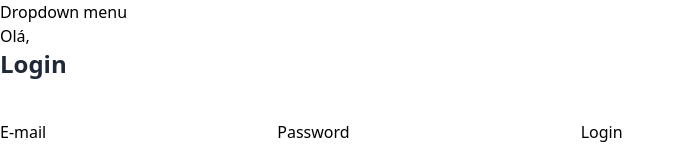
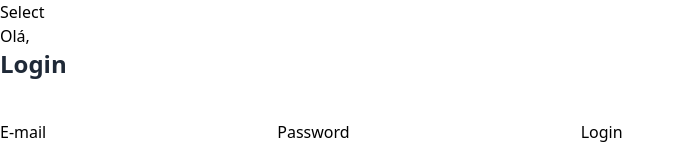
Before and after one commit to francomoraes/teste-railway-api, a React (Vite) app: page / in a window 1280 px wide. Shown: the top 160 px of the page, without its empty margins (0-684 px from the left). Built offline with nearby package versions, Linux system fonts and the light colour scheme.

Commit message:
:sparkles: feat: Tenants dropdown

```diff
--- a/src/Pages/Login/Login.tsx
+++ b/src/Pages/Login/Login.tsx
@@ -24,6 +24,7 @@ const Login = () => {
         setIsLoading(true);
         try {
             const { accessToken } = await loginUser(data);
+            localStorage.setItem('accessToken', accessToken);
             const user = await fetchUserData(accessToken);
             setUser(user);
         } catch (error) {
--- a/src/components/Dropdown/Dropdown.tsx
+++ b/src/components/Dropdown/Dropdown.tsx
@@ -1,5 +1,54 @@
-const Dropdown = () => {
-    return <div>Dropdown menu</div>;
+import { useEffect, useState } from 'react';
+
+const Dropdown = ({ data = [], handleClick }: { data?: string[]; handleClick?: () => void }) => {
+    const [isOpen, setIsOpen] = useState(false);
+    const [selected, setSelected] = useState('');
+    let isDisabled = data.length === 0;
+
+    const handleClickOutside = (event: MouseEvent) => {
+        const dropdownElement = document.querySelector('#dropdown-container');
+        if (dropdownElement && !dropdownElement.contains(event.target as Node)) {
+            setIsOpen(false);
+        }
+    };
+
+    useEffect(() => {
+        document.addEventListener('mousedown', handleClickOutside);
+        return () => {
+            document.removeEventListener('mousedown', handleClickOutside);
+        };
+    }, []);
+
+    return (
+        <div
+            id='dropdown-container'
+            className={`relative ${isDisabled ? 'pointer-events-none opacity-40' : 'pointer-events-auto'}`}
+        >
+            <button
+                className='w-full rounded bg-blue-500 px-4 py-2 font-bold text-white hover:bg-blue-700'
+                onClick={() => setIsOpen(!isOpen)}
+            >
+                {selected || 'Select'}
+            </button>
+            {isOpen && (
+                <ul className='absolute mt-2 w-full rounded border border-gray-300 bg-white'>
+                    {data.map((item) => (
+                        <li
+                            key={item}
+                            className='cursor-pointer px-4 py-2 hover:bg-gray-100'
+                            onClick={() => {
+                                setSelected(item);
+                                setIsOpen(false);
+                                handleClick && handleClick();
+                            }}
+                        >
+                            {item}
+                        </li>
+                    ))}
+                </ul>
+            )}
+        </div>
+    );
 };
 
 export default Dropdown;
--- a/src/components/SideMenu/SideMenu.tsx
+++ b/src/components/SideMenu/SideMenu.tsx
@@ -1,14 +1,40 @@
 import { Link } from 'react-router-dom';
-import useUserStore, { User } from '../../store/useUserStore';
+import useUserStore from '../../store/useUserStore';
 import Dropdown from '../Dropdown/Dropdown';
+import { useEffect, useState } from 'react';
+import useTenantStore from '@/store/useTenantsStore';
 
 const SideMenu = () => {
     const { user, setUser } = useUserStore();
+    const [tenantsList, setTenantsList] = useState<string[]>([]);
+    const { setTenants } = useTenantStore();
+
+    useEffect(() => {
+        const fetchTenants = async () => {
+            const accessToken = localStorage.getItem('accessToken');
+            const response = await fetch(`${import.meta.env.VITE_BASE_URL}tenants`, {
+                headers: {
+                    Authorization: `Bearer ${accessToken}`,
+                },
+            });
+            if (response.ok) {
+                const data = await response.json();
+                if (data) {
+                    setTenants(data);
+                    const tenants = data.map((tenant: any) => tenant.displayName);
+                    setTenantsList(tenants);
+                }
+            }
+        };
+        if (user) {
+            fetchTenants();
+        }
+    }, [user]);
 
     return (
         <div className='flex h-full w-[300px] flex-col bg-gray-200 p-4'>
             <div>
-                <Dropdown />
+                <Dropdown data={tenantsList} />
             </div>
             <div className='mt-10 flex h-full flex-col gap-2'>
                 {user && (
@@ -23,7 +49,7 @@ const SideMenu = () => {
                             to='products'
                             className='custom-link'
                         >
-                            Products
+                            Produtos
                         </Link>
                         <Link
                             to='#'
--- /dev/null
+++ b/src/store/useTenantsStore.ts
@@ -0,0 +1,19 @@
+import { create } from 'zustand';
+
+export type Tenant = {
+    id: number;
+    uuid: string;
+    displayName: string;
+};
+
+type TenantStore = {
+    tenants: Tenant[] | null;
+    setTenants: (tenants: Tenant[] | null) => void;
+};
+
+const useTenantStore = create<TenantStore>((set) => ({
+    tenants: null,
+    setTenants: (tenants: Tenant[] | null) => set({ tenants }),
+}));
+
+export default useTenantStore;
```
